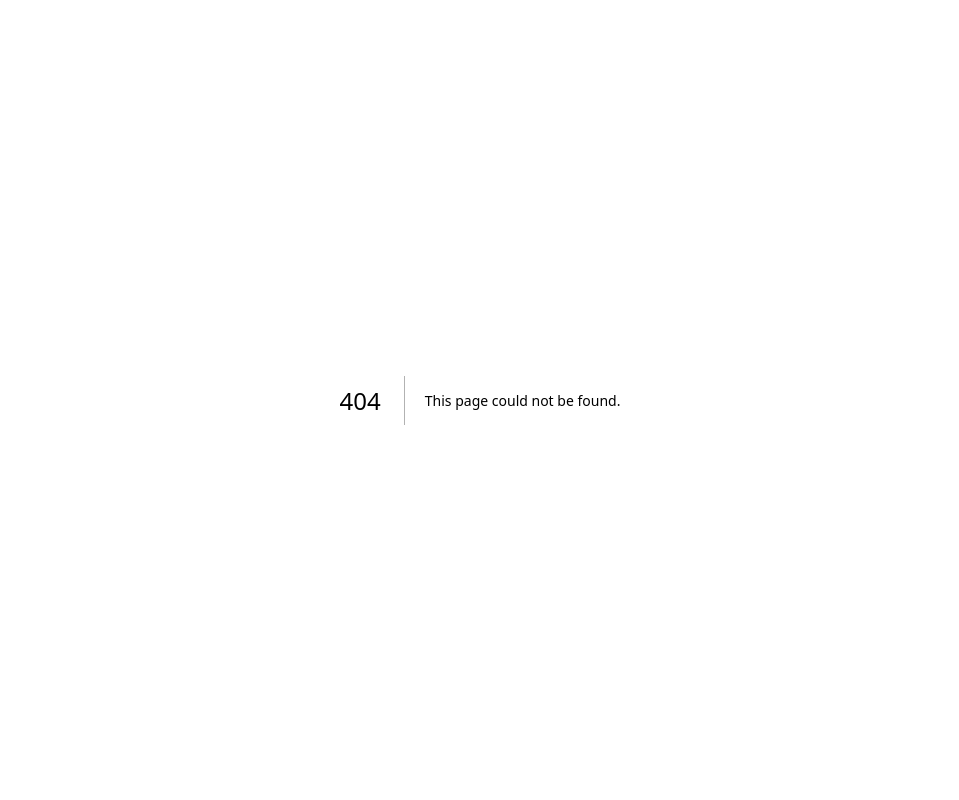
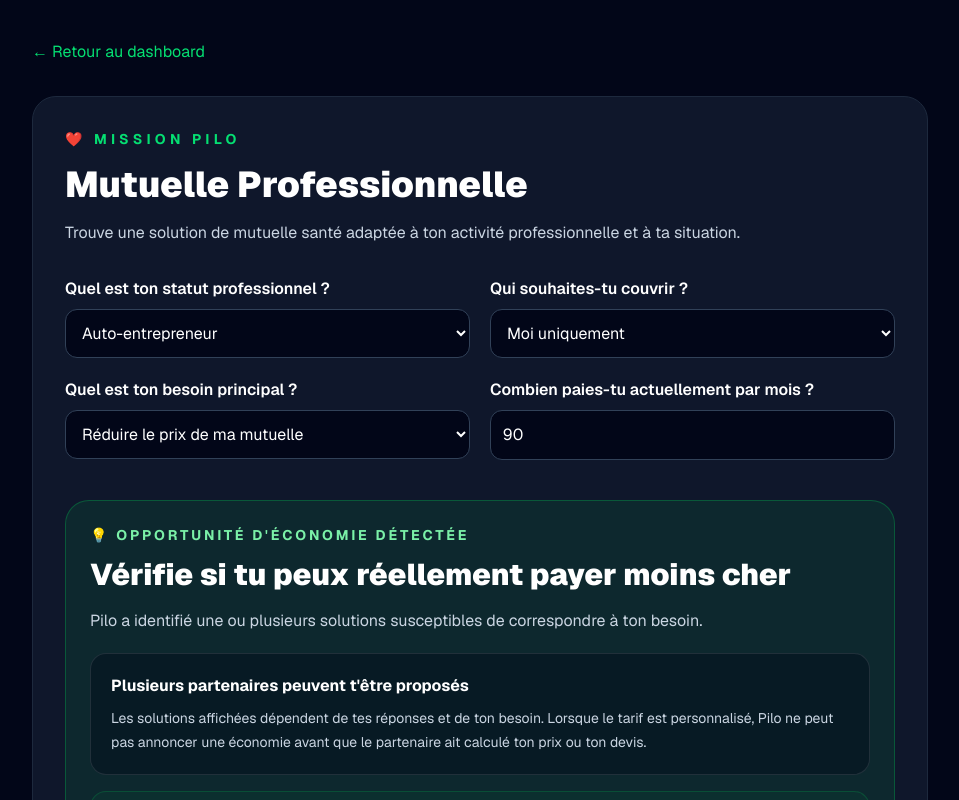
Before and after one commit to MAT13-13/PiloEco, a Next.js app in the folder frontend/: page /missions/mutuelle-professionnelle in a window 1280 px wide. Before the commit this address had no page. Shown: the top 800 px of the page, without its empty margins (160-1119 px from the left). Built offline with nearby package versions, Linux system fonts and the light colour scheme.

Commit message:
Ajout mutuelle professionnelle et mise a jour ambassadeur GSelect

```diff
--- a/frontend/src/app/missions/ambassadeur/page.tsx
+++ b/frontend/src/app/missions/ambassadeur/page.tsx
@@ -19,7 +19,7 @@
         <section className="mt-8 overflow-hidden rounded-[2rem] border border-white/10 bg-slate-900">
           <div className="p-8 md:p-12">
             <p className="text-sm font-black uppercase tracking-[0.3em] text-green-400">
-              💼 Opportunité Pilo
+              💶 Opportunité Pilo
             </p>
 
             <h1 className="mt-4 max-w-3xl text-4xl font-black md:text-5xl">
@@ -122,7 +122,7 @@
                 rel="noopener noreferrer sponsored"
                 className="inline-flex rounded-2xl bg-green-500 px-8 py-4 text-lg font-black text-slate-950 transition hover:bg-green-400"
               >
-                💼 Devenir Ambassadeur GSelect →
+                💶 Devenir Ambassadeur GSelect →
               </a>
 
               <p className="mx-auto mt-4 max-w-xl text-xs leading-5 text-slate-500">
--- /dev/null
+++ b/frontend/src/app/missions/mutuelle-professionnelle/page.tsx
@@ -0,0 +1,67 @@
+"use client";
+
+import MissionLayout from "../../components/MissionLayout";
+
+export default function MutuelleProfessionnelleMissionPage() {
+  return (
+    <MissionLayout
+      icon="❤️"
+      title="Mutuelle Professionnelle"
+      subtitle="Trouve une solution de mutuelle santé adaptée à ton activité professionnelle et à ta situation."
+      basePrice={90}
+      recommendedPrice={70}
+      recommendedName="Mutuelle santé TNS partenaire"
+      offerPath="/offres/mutuelle-professionnelle"
+      advice="Compare les garanties, les niveaux de remboursement, les exclusions et le tarif proposé avant de choisir ta mutuelle professionnelle."
+      fields={[
+        {
+          name: "professionalStatus",
+          label: "Quel est ton statut professionnel ?",
+          type: "select",
+          defaultValue: "Auto-entrepreneur",
+          options: [
+            "Auto-entrepreneur",
+            "Artisan / Commerçant",
+            "Profession libérale",
+            "Gérant majoritaire de SARL",
+            "Travailleur indépendant",
+            "Autre",
+          ],
+        },
+        {
+          name: "coverage",
+          label: "Qui souhaites-tu couvrir ?",
+          type: "select",
+          defaultValue: "Moi uniquement",
+          options: [
+            "Moi uniquement",
+            "Moi + conjoint",
+            "Moi + enfant(s)",
+            "Toute ma famille",
+          ],
+        },
+        {
+          name: "priority",
+          label: "Quel est ton besoin principal ?",
+          type: "select",
+          defaultValue: "Réduire le prix de ma mutuelle",
+          options: [
+            "Réduire le prix de ma mutuelle",
+            "Améliorer mes remboursements",
+            "Optique",
+            "Dentaire",
+            "Hospitalisation",
+            "Médecines douces",
+            "Trouver ma première mutuelle professionnelle",
+          ],
+        },
+        {
+          name: "currentPrice",
+          label: "Combien paies-tu actuellement par mois ?",
+          type: "number",
+          defaultValue: "90",
+        },
+      ]}
+    />
+  );
+}
--- /dev/null
+++ b/frontend/src/app/offres/mutuelle-professionnelle/page.tsx
@@ -0,0 +1,77 @@
+"use client";
+
+export default function MutuelleProfessionnelleOfferPage() {
+  const partnerUrl =
+    "https://stella-2.com/clc/ngqFA7AxEz7rGDpyIf874Q";
+
+  return (
+    <main className="min-h-screen bg-slate-950 px-6 py-10 text-white">
+      <div className="mx-auto max-w-3xl">
+        <p className="text-sm font-bold uppercase tracking-[0.3em] text-green-400">
+          PiloEco
+        </p>
+
+        <h1 className="mt-3 text-4xl font-black">
+          ❤️ Mutuelle Professionnelle
+        </h1>
+
+        <p className="mt-4 text-lg text-slate-300">
+          Pilo a identifié une solution partenaire dédiée à la mutuelle santé
+          des travailleurs indépendants et professionnels.
+        </p>
+
+        <div className="mt-10 rounded-3xl border border-green-500/30 bg-slate-900 p-8">
+          <div className="flex items-center gap-4">
+            <div className="text-5xl">🩺</div>
+
+            <div>
+              <p className="text-sm font-bold uppercase tracking-wider text-green-400">
+                Solution partenaire
+              </p>
+
+              <h2 className="mt-1 text-2xl font-black">
+                Mutuelle santé pour indépendants
+              </h2>
+            </div>
+          </div>
+
+          <p className="mt-6 leading-7 text-slate-300">
+            Découvre une solution de mutuelle professionnelle adaptée aux
+            travailleurs non salariés et compare les garanties proposées selon
+            ta situation et tes besoins.
+          </p>
+
+          <div className="mt-6 rounded-2xl bg-slate-950/60 p-5">
+            <p className="font-bold text-white">
+              Cette solution peut notamment convenir aux :
+            </p>
+
+            <ul className="mt-3 space-y-2 text-sm text-slate-300">
+              <li>✓ Auto-entrepreneurs</li>
+              <li>✓ Artisans et commerçants</li>
+              <li>✓ Professions libérales</li>
+              <li>✓ Travailleurs indépendants</li>
+              <li>✓ Gérants majoritaires de SARL</li>
+            </ul>
+          </div>
+
+          <a
+            href={partnerUrl}
+            target="_blank"
+            rel="noopener noreferrer sponsored"
+            className="mt-8 flex w-full items-center justify-center rounded-2xl bg-green-400 px-6 py-4 text-center text-lg font-black text-slate-950 transition hover:bg-green-300"
+          >
+            Comparer ma mutuelle professionnelle →
+          </a>
+
+          <p className="mt-4 text-center text-xs leading-5 text-slate-500">
+            Tu seras redirigé vers le site du partenaire pour obtenir une
+            proposition adaptée à ta situation. Les tarifs et garanties
+            dépendent de ton profil et des conditions du partenaire. PiloEco
+            peut percevoir une rémunération pour une mise en relation éligible.
+          </p>
+        </div>
+      </div>
+    </main>
+  );
+}
```
